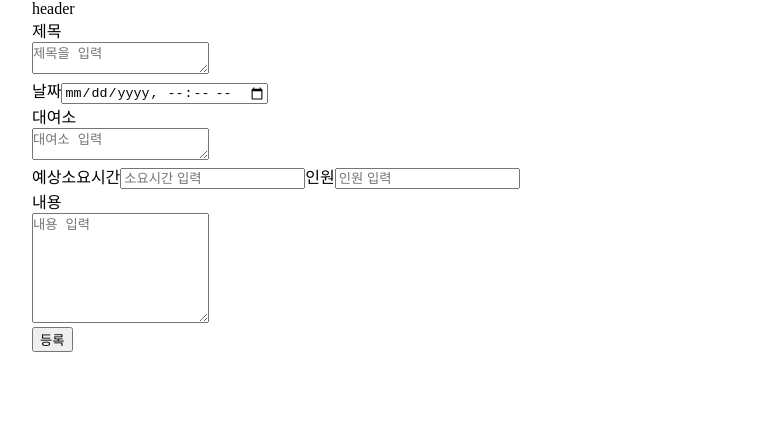
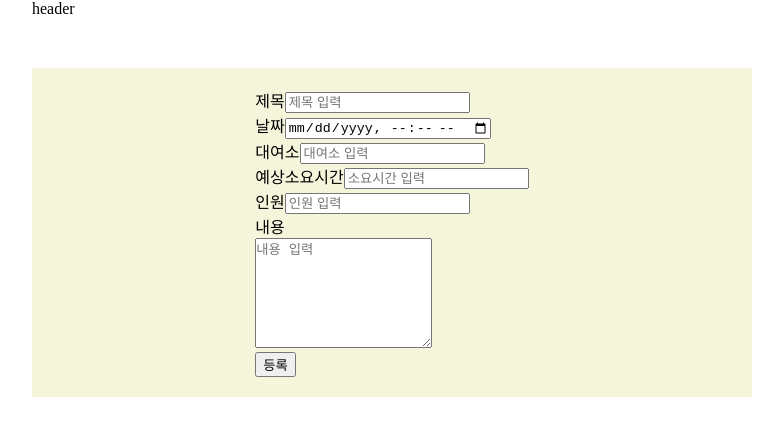
Before and after one commit to ys9494/bike-buddy, a React (Create React App) app: page /gethering in a window 1280 px wide. Shown: the top 436 px of the page, without its empty margins (248-1031 px from the left). Built offline with nearby package versions, Linux system fonts and the light colour scheme.

Commit message:
feat:gathering

```diff
--- a/src/pages/GetheringPage/Gethering.js
+++ b/src/pages/GetheringPage/Gethering.js
@@ -4,6 +4,7 @@ import {
   Form,
   FloatingLabel,
   Col,
+  Row,
   Button,
 } from 'react-bootstrap';
 
@@ -43,58 +44,41 @@ function Gethering () {
     setMemberSum(event.target.value);
   };
 
-
   return (
     <GetheringWrapper>
-      <div>
+      <>
+        <Col>
           <Form.Label htmlFor="Title">제목</Form.Label>
-          <FloatingLabel
-            controlId="floatingTextarea"
-            // label="제목"
-            className="mb-4"
+            <Form.Control
+              type="text"
+              placeholder="제목 입력"
               onChange={handleTitle}
-          >
-            <Form.Control
-            as="textarea"
-            placeholder="제목을 입력"
             />
-          </FloatingLabel>
-      </div>
-      <div>
+          <br />
           <Form.Label>날짜</Form.Label>
             <input type="datetime-local"></input>
-        </div>
-      <div>
+          <br />
           <Form.Label htmlFor="RentalShop">대여소</Form.Label>
-          <FloatingLabel
-            controlId="floatingTextarea"
-            className="mb-4"
+            <Form.Control
+              type="text"
+              placeholder="대여소 입력"
               onChange={handleRentalShop}
-          >
-            <Form.Control
-            as="textarea"
-            placeholder="대여소 입력"
             />
-          </FloatingLabel>
-      </div>
-
-        <Col>
+          <br />
           <Form.Label htmlFor="LeadTime">예상소요시간</Form.Label>
             <Form.Control
               type="Number"
               placeholder="소요시간 입력"
               onChange={handleLeadTime}
             />
-
+          <br />
           <Form.Label htmlFor="MemberSum">인원</Form.Label>
             <Form.Control
             type="Number"
             placeholder="인원 입력"
             onChange={handleMemberSum}
           />
-        </Col>
-
-        <div>
+          <br />
           <Form.Label htmlFor="Content">내용</Form.Label>
             <FloatingLabel
               controlId="floatingTextarea"
@@ -108,14 +92,13 @@ function Gethering () {
               onChange={handleContent}
               />
             </FloatingLabel>
-      </div>
-      <div>
+
           <Button variant="primary">
             {/* onClick={handleShow} */}
             등록
           </Button>
-      </div>
-
+        </Col>
+      </>
     </GetheringWrapper>
   );
 };
--- a/src/pages/GetheringPage/gethering-styled.js
+++ b/src/pages/GetheringPage/gethering-styled.js
@@ -1,3 +1,45 @@
 import styled from "styled-components";
 
-export const GetheringWrapper = styled.div``;
+// const GetheringWrapper = styled.div`
+//   background-color: teal;
+//   width: 100px;
+//   height: 100px;
+// `;
+
+// const Title= styled.div`
+//   display: flex;
+//   color:darkolivegreen;
+
+//   h1{
+//     font-size: 30px;
+//     margin: 0 10px 10px 0;
+//   }
+// `;
+
+// const Box = styled.div`
+//   background-color: teal;
+//   width: 100px;
+//   height: 100px;
+// `;
+
+// function GetheringWrapper() {
+//   return (
+//     <div>
+//       <Title>
+//         <Box />
+//       </Title>
+//     </div>
+//   );
+// }
+
+export const GetheringWrapper= styled.div`
+  display: flex;
+  flex-direction: column;
+  position: relative;
+  top:50px;
+  width: flex;
+  background-color: beige;
+  padding:20px;
+  align-items: center;
+
+`;
```
Lines whose indentation alone changed are shown as unchanged.
